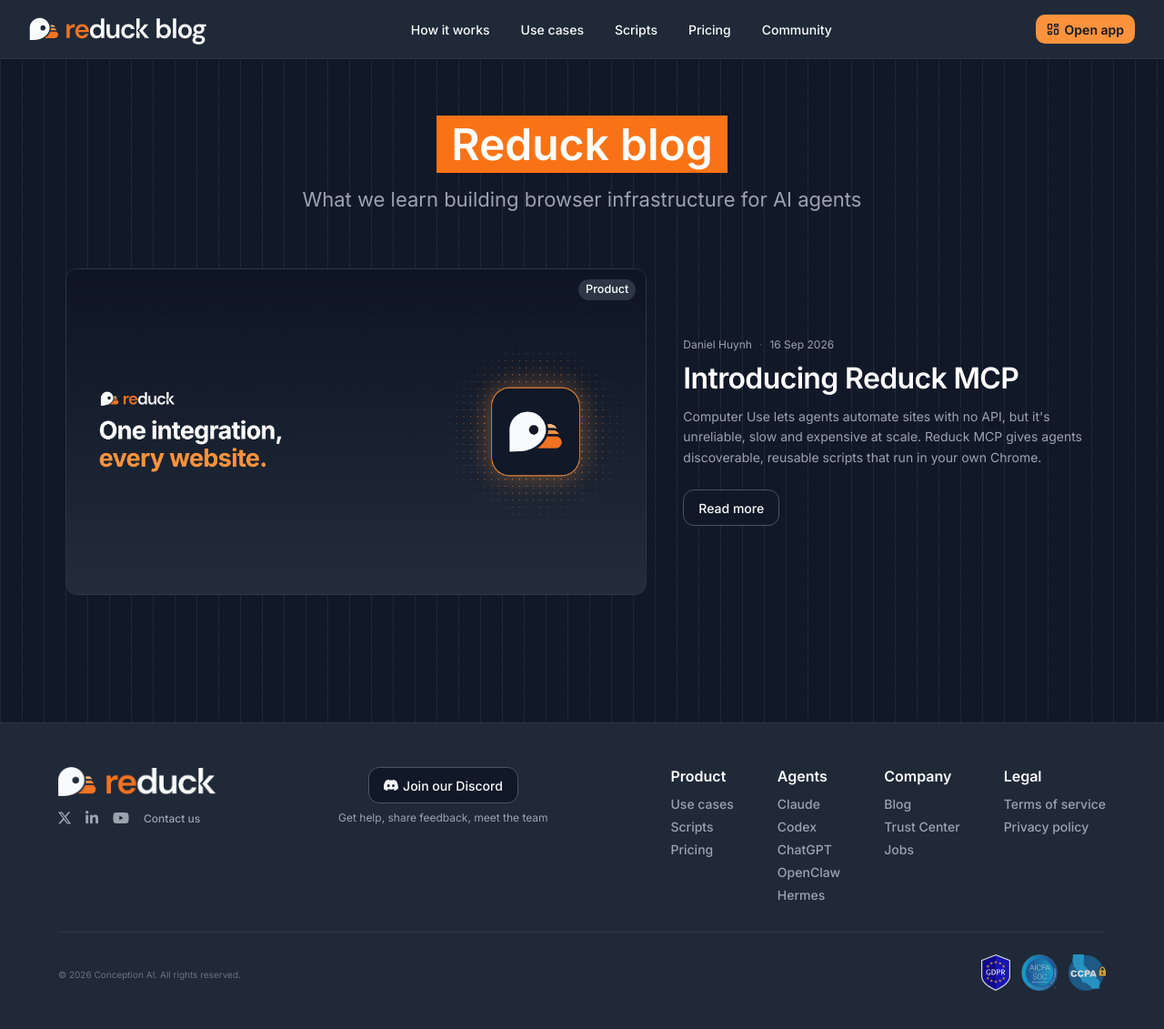
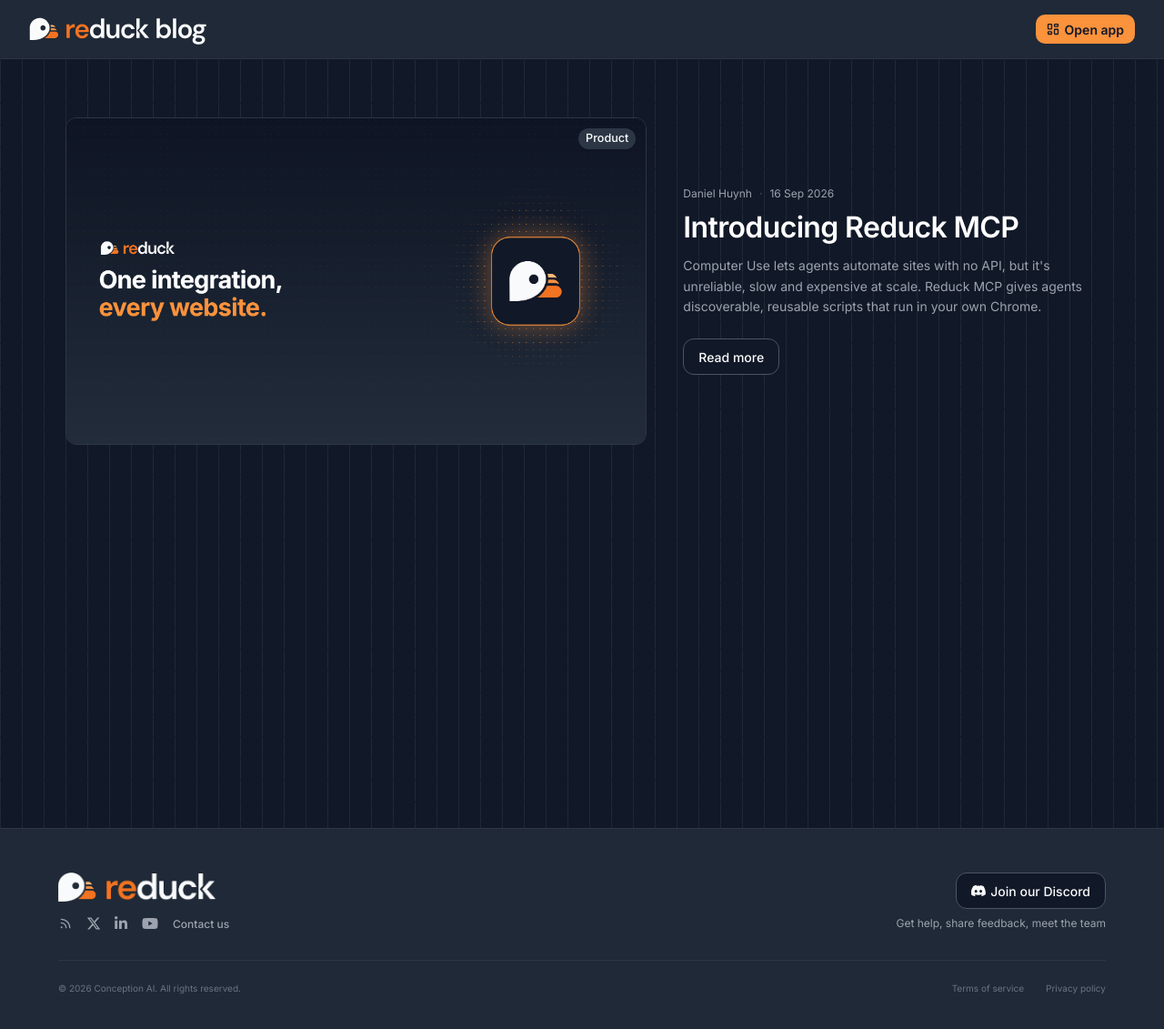
Before and after one commit to conception-ai/blog.reduck.ai, a Jekyll site: the page built from index.html, in a window 1280 px wide. Shown: the whole page at 91% size. Built offline with Jekyll 4.4.1, drawn with Linux system fonts in a browser that asks for light colours.

Commit message:
The bar carries the blog's topics, and the footer says less (#18)
A topic is read from `_data/categories.yml` rather than from `_config.yml`:
Liquid's `site.categories` is Jekyll's own posts-by-category hash, which
shadows a config key of that name and leaves every loop over it empty.

The plugin publishes the topics a reader can actually reach, so a filter
never answers nothing, and the row waits for a second topic — below that
every post answers to the same one and the choice is not a choice.

Inline code is set at the size of the words around it, and the footer keeps
the mark, the social row and the two legal links.

```diff
--- a/_config.yml
+++ b/_config.yml
@@ -17,18 +17,6 @@
         # name. It is here because the same setting decides where an image beside a post is
         # written, and the default puts it under an `/articles/` prefix this site has no room for.
         permalink: /:path/
-
-# The topics a post can claim. A post names one; it cannot invent one, and the row of filters on
-# the index shows only the topics published posts actually use.
-categories:
-    - id: product
-      label: Product
-    - id: engineering
-      label: Engineering
-    - id: tutorial
-      label: Tutorial
-    - id: company
-      label: Company
 
 markdown: kramdown
 
--- a/_includes/footer.html
+++ b/_includes/footer.html
@@ -1,8 +1,25 @@
+{%- comment -%}
+  A reader reaches this having just finished an article, so it says where to follow the blog and
+  nothing else. The sitemap, the agent pages and the compliance badges are reduck.ai's work: they
+  answer a buyer's questions, which is not what is being asked here.
+{%- endcomment -%}
 <footer class="site-footer">
 	<div class="top">
 		<div class="left">
-			<img class="logo" alt="Reduck" height="32" src="{{ '/assets/img/logo-full-white.png' | relative_url }}" width="173" />
-			<nav class="socials" aria-label="Social links">
+			<a class="lockup" aria-label="Reduck homepage" href="{{ site.app_url }}">
+				<img class="logo" alt="Reduck" height="32" src="{{ '/assets/img/logo-full-white.png' | relative_url }}" width="173" />
+			</a>
+			<nav class="socials" aria-label="Follow Reduck">
+				{%- comment -%}
+				  The feed is declared in the head of every page, which only a reader already
+				  running a feed reader ever benefits from. This is the link the rest can see.
+				{%- endcomment -%}
+				<a aria-label="RSS feed" href="{{ '/feed.xml' | relative_url }}">
+					{% include icon.html name="rss" %}
+				</a>
+				<a class="discord-mark" aria-label="Discord" href="{{ site.discord_url }}" rel="noopener noreferrer" target="_blank">
+					{% include icon.html name="discord" %}
+				</a>
 				<a aria-label="X" href="https://x.com/ReduckAI" rel="noopener noreferrer" target="_blank">
 					{% include icon.html name="x" %}
 				</a>
@@ -12,10 +29,15 @@
 				<a aria-label="YouTube" href="https://www.youtube.com/@ReduckAI" rel="noopener noreferrer" target="_blank">
 					{% include icon.html name="youtube" %}
 				</a>
-				<a class="contact" href="https://form.reduck.ai" rel="noopener noreferrer" target="_blank">Contact us</a>
+				<a class="text" href="https://form.reduck.ai" rel="noopener noreferrer" target="_blank">Contact us</a>
 			</nav>
 		</div>
 
+		{%- comment -%}
+		  The one thing to do here that is not reading: the room where the posts get argued about.
+		  It is asked for once — this block wide, the mark in the row above once the block stacks,
+		  never both at a time (assets/css/site.css).
+		{%- endcomment -%}
 		<div class="discord">
 			<a class="btn large btn-secondary" href="{{ site.discord_url }}" rel="noopener noreferrer" target="_blank">
 				{% include icon.html name="discord" %}
@@ -23,56 +45,13 @@
 			</a>
 			<span>Get help, share feedback, meet the team</span>
 		</div>
-
-		<div class="right">
-			<div class="group">
-				<h4>Product</h4>
-				<ul>
-					<li><a href="{{ site.app_url }}/use-cases">Use cases</a></li>
-					<li><a href="{{ site.app_url }}/explore/scripts">Scripts</a></li>
-					<li><a href="{{ site.app_url }}/pricing">Pricing</a></li>
-				</ul>
-			</div>
-			<div class="group">
-				<h4>Agents</h4>
-				<ul>
-					<li><a href="{{ site.app_url }}/browser-automation/claude">Claude</a></li>
-					<li><a href="{{ site.app_url }}/browser-automation/codex">Codex</a></li>
-					<li><a href="{{ site.app_url }}/browser-automation/chatgpt">ChatGPT</a></li>
-					<li><a href="{{ site.app_url }}/browser-automation/openclaw">OpenClaw</a></li>
-					<li><a href="{{ site.app_url }}/browser-automation/hermes">Hermes</a></li>
-				</ul>
-			</div>
-			<div class="group">
-				<h4>Company</h4>
-				<ul>
-					<li><a href="https://blog.reduck.ai">Blog</a></li>
-					<li><a href="https://trust.reduck.ai/" rel="noopener noreferrer" target="_blank">Trust Center</a></li>
-					<li><a href="https://jobs.stationf.co/companies/conception-dev" rel="noopener noreferrer" target="_blank">Jobs</a></li>
-				</ul>
-			</div>
-			<div class="group">
-				<h4>Legal</h4>
-				<ul>
-					<li><a href="{{ site.app_url }}/terms-of-service">Terms of service</a></li>
-					<li><a href="{{ site.app_url }}/privacy-policy">Privacy policy</a></li>
-				</ul>
-			</div>
-		</div>
 	</div>
 
 	<div class="bottom">
 		<p class="rights">&copy; {{ site.time | date: "%Y" }} Conception AI. All rights reserved.</p>
-		<div class="compliance-badges">
-			<a aria-label="GDPR compliant" href="https://trust.reduck.ai" rel="noopener noreferrer" target="_blank">
-				<img class="compliance-badge" alt="" height="40" src="{{ '/assets/img/brands/gdpr.svg' | relative_url }}" width="40" />
-			</a>
-			<a aria-label="SOC 2 Type 1 compliant" href="https://trust.reduck.ai" rel="noopener noreferrer" target="_blank">
-				<img class="compliance-badge" alt="" height="40" src="{{ '/assets/img/brands/soc2.png' | relative_url }}" width="40" />
-			</a>
-			<a aria-label="CCPA compliant" href="https://trust.reduck.ai" rel="noopener noreferrer" target="_blank">
-				<img class="compliance-badge" alt="" height="40" src="{{ '/assets/img/brands/ccpa.svg' | relative_url }}" width="40" />
-			</a>
-		</div>
+		<nav class="legal" aria-label="Legal">
+			<a href="{{ site.app_url }}/terms-of-service">Terms of service</a>
+			<a href="{{ site.app_url }}/privacy-policy">Privacy policy</a>
+		</nav>
 	</div>
 </footer>
--- a/_includes/site-nav.html
+++ b/_includes/site-nav.html
@@ -1,22 +1,37 @@
 {%- comment -%}
-  The reduck.ai header, restated. Every link leaves for the app: this is a site of its own, so
-  there is no client-side route to take and no session to read — "Open app" asks for /projects,
-  which the app turns into the reader's own project, through sign-in when there is no session yet.
+  The button leaves for the app: this is a site of its own, so there is no client-side route to
+  take and no session to read — "Open app" asks for /projects, which the app turns into the
+  reader's own project, through sign-in when there is no session yet. Beside it sit the blog's own
+  topics, not the app's product links.
+
+  A topic has no page of its own: the index filters its grid in the browser, so a link carries the
+  topic as a query the index reads back (assets/js/blog.js).
+
+  The row appears on its own once a second topic is published. Below that every post answers to
+  the same topic, and a row of one is a choice a reader cannot make.
 {%- endcomment -%}
 <header class="site-header">
 	<a class="lockup" aria-label="Reduck blog homepage" href="{{ '/' | relative_url }}">
 		<img class="logo" alt="Reduck blog" height="41" src="{{ '/assets/img/reduck_blog.svg' | relative_url }}" width="270" />
 	</a>
 
-	<nav class="primary" aria-label="Main">
-		<ul>
-			<li><a class="btn medium btn-ghost" href="{{ site.app_url }}/#how-it-works">How it works</a></li>
-			<li><a class="btn medium btn-ghost" href="{{ site.app_url }}/use-cases">Use cases</a></li>
-			<li><a class="btn medium btn-ghost" href="{{ site.app_url }}/explore/scripts">Scripts</a></li>
-			<li><a class="btn medium btn-ghost" href="{{ site.app_url }}/pricing">Pricing</a></li>
-			<li><a class="btn medium btn-ghost" href="{{ site.discord_url }}" rel="noopener noreferrer" target="_blank">Community</a></li>
-		</ul>
-	</nav>
+	{%- if site.data.used_categories.size > 1 -%}
+		<nav class="primary" aria-label="Topics">
+			<ul>
+				{%- for category in site.data.used_categories -%}
+					<li>
+						<a
+							class="btn medium btn-ghost{% if page.category == category.id %} toggled{% endif %}"
+							{% if page.category == category.id %}aria-current="page"{% endif %}
+							data-category-link="{{ category.id }}"
+							href="{{ '/' | relative_url }}?category={{ category.id }}"
+							>{{ category.label }}</a
+						>
+					</li>
+				{%- endfor -%}
+			</ul>
+		</nav>
+	{%- endif -%}
 
 	<nav aria-label="User account">
 		<ul>
@@ -41,15 +56,18 @@
 			Open app
 		</a>
 	</div>
-	<nav class="links" aria-label="Mobile navigation">
-		<a class="nav-link" href="{{ site.app_url }}/#how-it-works">How it works</a>
-		<hr />
-		<a class="nav-link" href="{{ site.app_url }}/use-cases">Use cases</a>
-		<hr />
-		<a class="nav-link" href="{{ site.app_url }}/explore/scripts">Scripts</a>
-		<hr />
-		<a class="nav-link" href="{{ site.app_url }}/pricing">Pricing</a>
-		<hr />
-		<a class="nav-link" href="{{ site.discord_url }}" rel="noopener noreferrer" target="_blank">Community</a>
-	</nav>
+	{%- if site.data.used_categories.size > 1 -%}
+		<nav class="links" aria-label="Topics">
+			{%- for category in site.data.used_categories -%}
+				{%- unless forloop.first -%}<hr />{%- endunless -%}
+				<a
+					class="nav-link{% if page.category == category.id %} toggled{% endif %}"
+					{% if page.category == category.id %}aria-current="page"{% endif %}
+					data-category-link="{{ category.id }}"
+					href="{{ '/' | relative_url }}?category={{ category.id }}"
+					>{{ category.label }}</a
+				>
+			{%- endfor -%}
+		</nav>
+	{%- endif -%}
 </div>
--- a/_plugins/reduck_blog.rb
+++ b/_plugins/reduck_blog.rb
@@ -31,7 +31,7 @@
 			collection = site.collections["articles"]
 			return if collection.nil?
 
-			labels = (site.config["categories"] || []).to_h { |c| [c["id"], c["label"]] }
+			labels = (site.data["categories"] || []).to_h { |c| [c["id"], c["label"]] }
 
 			collection.docs.each do |doc|
 				slug = File.basename(File.dirname(doc.relative_path))
@@ -60,6 +60,14 @@
 			end
 
 			site.data["articles"] = listed(collection.docs)
+
+			# The topics a reader can actually reach, in the order `_data/categories.yml` declares
+			# them. A topic no published post claims is a filter that answers nothing, and a single
+			# topic is a choice that is not one — the templates draw no topic row below two.
+			claimed = site.data["articles"].map { |doc| doc.data["category"] }.uniq
+			site.data["used_categories"] = (site.data["categories"] || []).select do |category|
+				claimed.include?(category["id"])
+			end
 		end
 
 		private
--- a/assets/css/blog.css
+++ b/assets/css/blog.css
@@ -26,39 +26,17 @@
 	width: 100%;
 }
 
-.page-header {
-	margin-bottom: 60px;
-	text-align: center;
-}
-
-.page-header h1 {
-	font-size: var(--font-size-title-large);
-	margin: 0;
-}
-
-/* box-decoration-break keeps the band unbroken when the title wraps to a second line. */
-.page-header .highlight {
-	background: var(--color-orange-500);
-	box-decoration-break: clone;
-	color: var(--color-grey-0);
-	display: inline;
-	padding: 2px 16px;
-}
-
-.page-header .subtitle {
-	color: var(--color-grey-400);
-	font-size: var(--font-size-title-small);
-	font-weight: 400;
-	line-height: 1.4;
-	margin: 16px 0 0;
-}
-
 .hero {
 	align-items: center;
 	display: grid;
 	gap: 40px;
 	grid-template-columns: 1.4fr 1fr;
 	margin-bottom: 60px;
+}
+
+/* `display: grid` above outranks what `hidden` alone would do. */
+.hero[hidden] {
+	display: none;
 }
 
 .hero .hero-cover-slot {
@@ -682,7 +660,7 @@
 	background: var(--color-grey-800);
 	border-radius: 4px;
 	font-family: var(--font-mono);
-	font-size: var(--font-size-small);
+	font-size: inherit;
 	padding: 2px 6px;
 }
 
@@ -694,6 +672,11 @@
 
 .prose .code-block {
 	margin: 0 0 28px;
+}
+
+/* Code reads at the size of the text around it, so a block is not a step down from the prose. */
+.prose .code-block pre {
+	font-size: inherit;
 }
 
 /* Kramdown puts a `code` inside the `pre`; the chrome for inline code must not reach it. */
@@ -729,14 +712,6 @@
 }
 
 @media (width <= 640px) {
-	.page-header {
-		margin-bottom: 40px;
-	}
-
-	.page-header .subtitle {
-		font-size: var(--font-size-medium);
-	}
-
 	.grid {
 		grid-template-columns: 1fr;
 	}
--- a/assets/css/site.css
+++ b/assets/css/site.css
@@ -315,6 +315,13 @@
 	margin: 0 auto;
 }
 
+/* The topic row takes the middle and pushes the account nav to the end of the bar. With no second
+   topic published there is no row, and the account nav — first of its type by then — has to claim
+   that space itself. */
+.site-header nav:first-of-type:not(.primary) {
+	margin-left: auto;
+}
+
 .site-header ul {
 	align-items: center;
 	display: flex;
@@ -411,6 +418,7 @@
 .site-footer .top {
 	align-items: flex-start;
 	display: flex;
+	gap: 32px;
 	justify-content: space-between;
 }
 
@@ -421,10 +429,19 @@
 	gap: 16px;
 }
 
-.site-footer .left img.logo {
+.site-footer .lockup {
+	display: flex;
+}
+
+.site-footer .lockup img.logo {
 	height: 32px;
 	object-fit: contain;
+	transition: opacity 200ms;
 	width: auto;
+}
+
+.site-footer .lockup:hover img.logo {
+	opacity: 0.8;
 }
 
 .site-footer .socials {
@@ -451,13 +468,19 @@
 	width: auto;
 }
 
-.site-footer .socials a.contact {
+/* A link in the row that is a word rather than a mark. */
+.site-footer .socials a.text {
 	font-size: var(--font-size-small);
 	font-weight: 500;
 }
 
+/* The block carries Discord wide, so its mark stays out of the row until the block goes. */
+.site-footer .socials a.discord-mark {
+	display: none;
+}
+
 .site-footer .discord {
-	align-items: center;
+	align-items: flex-end;
 	display: flex;
 	flex-direction: column;
 	gap: 8px;
@@ -466,50 +489,6 @@
 .site-footer .discord span {
 	color: var(--color-grey-400);
 	font-size: var(--font-size-small);
-}
-
-.site-footer .right {
-	align-items: flex-start;
-	display: flex;
-	gap: 48px;
-}
-
-.site-footer .group {
-	display: flex;
-	flex-direction: column;
-	gap: 12px;
-}
-
-.site-footer .group h4 {
-	color: var(--color-grey-50);
-	font-size: var(--font-size-medium);
-	font-weight: 600;
-	margin: 0;
-}
-
-.site-footer .group ul {
-	display: flex;
-	flex-direction: column;
-	gap: 8px;
-	list-style: none;
-	margin: 0;
-	padding: 0;
-}
-
-.site-footer .group a {
-	color: var(--color-grey-400);
-	font-size: var(--font-size-body);
-	font-weight: 500;
-	text-decoration: none;
-	transition: color 200ms;
-
-	/* "Trust Center" and "Terms of service" otherwise break across lines as soon as the columns
-	   tighten, which reads as a layout fault rather than as a choice. */
-	white-space: nowrap;
-}
-
-.site-footer .group a:hover {
-	color: var(--color-grey-50);
 }
 
 .site-footer .bottom {
@@ -526,57 +505,39 @@
 	font-size: var(--font-size-caption);
 }
 
-.site-footer .compliance-badges {
+.site-footer .legal {
 	display: flex;
-	gap: 12px;
+	gap: 24px;
 }
 
-.site-footer .compliance-badges a {
-	opacity: 0.8;
-	transition: opacity 200ms;
+.site-footer .legal a {
+	color: var(--color-grey-500);
+	font-size: var(--font-size-caption);
+	text-decoration: none;
+	transition: color 200ms;
+	white-space: nowrap;
 }
 
-.site-footer .compliance-badges a:hover {
-	opacity: 1;
+.site-footer .legal a:hover {
+	color: var(--color-grey-50);
 }
 
-.site-footer .compliance-badge {
-	height: 40px;
-	width: auto;
-}
-
-/* The single row needs about 880px for its four blocks plus 128px of padding, so it only fits
-   above about 1010px. Stacking later leaves a band where the columns are squeezed together. */
-@media (width <= 1200px) {
+/* Both rows run out of room for two ends where the header runs out of room for its own. */
+@media (width <= 767px) {
 	.site-footer {
 		padding: 32px 24px;
 	}
 
 	.site-footer .top {
-		align-items: center;
 		flex-direction: column;
-		gap: 48px;
 	}
 
-	.site-footer .left {
-		align-items: center;
-		order: 1;
+	.site-footer .socials a.discord-mark {
+		display: inline-flex;
 	}
 
-	/* Wrapping flex rather than a grid: with `justify-content: center` each wrapped line centres
-	   on its own, so a group left over on the last row sits in the middle rather than orphaned in
-	   the first column. */
-	.site-footer .right {
-		align-items: flex-start;
-		flex-wrap: wrap;
-		gap: 32px 48px;
-		justify-content: center;
-		width: 100%;
-	}
-
-	.site-footer .group {
-		align-items: center;
-		text-align: center;
+	.site-footer .discord {
+		display: none;
 	}
 
 	.site-footer .bottom {
--- a/assets/js/blog.js
+++ b/assets/js/blog.js
@@ -8,36 +8,83 @@
 	const search = document.querySelector("[data-filter-search]");
 	const category = document.querySelector("[data-filter-category]");
 	const grid = document.querySelector("[data-grid]");
+	const hero = document.querySelector("[data-hero]");
 	const empty = document.querySelector("[data-no-results]");
+	const topicLinks = document.querySelectorAll("[data-category-link]");
 
-	if (grid) {
-		// The card carries the topic it claims and the line to match against, so filtering never
-		// has to read the markup a card is drawn from.
-		const cards = Array.from(grid.children, (item) => ({
-			item,
-			category: item.firstElementChild?.dataset.category ?? "",
-			text: item.firstElementChild?.dataset.search ?? ""
-		}));
+	if (grid || hero) {
+		// The lead post and every card carry the topic they claim and the line to match against, so
+		// filtering never has to read the markup a post is drawn from, and the lead is filtered by
+		// the same rule as the rest.
+		const posts = [];
+
+		if (hero) {
+			posts.push({
+				item: hero,
+				category: hero.dataset.category ?? "",
+				text: hero.dataset.search ?? ""
+			});
+		}
+
+		for (const item of grid?.children ?? []) {
+			posts.push({
+				item,
+				category: item.firstElementChild?.dataset.category ?? "",
+				text: item.firstElementChild?.dataset.search ?? ""
+			});
+		}
+
+		// The topic a header link carries arrives in the address, and an index holding a single
+		// post has no select to read it back from — so the chosen topic is held here and the
+		// select is one of the two ways to set it. A topic the header does not name is refused
+		// rather than filtered on, which would answer a hand-typed query with an empty page.
+		const topics = Array.from(topicLinks, (link) => link.dataset.categoryLink);
+		const arriving = new URLSearchParams(location.search).get("category");
+		let chosen = arriving && topics.includes(arriving) ? arriving : "all";
+
+		if (category && Array.from(category.options).some((option) => option.value === chosen)) {
+			category.value = chosen;
+		}
 
 		const apply = () => {
 			const query = (search?.value ?? "").trim().toLowerCase();
-			const chosen = category?.value ?? "all";
 			let shown = 0;
 
-			for (const card of cards) {
+			for (const post of posts) {
 				const visible =
-					(chosen === "all" || card.category === chosen) &&
-					(query === "" || card.text.includes(query));
-				card.item.hidden = !visible;
+					(chosen === "all" || post.category === chosen) &&
+					(query === "" || post.text.includes(query));
+				post.item.hidden = !visible;
 				if (visible) shown += 1;
 			}
 
-			grid.hidden = shown === 0;
+			// The grid answers for its own cards: the lead sits outside it and must not keep an
+			// empty frame open under itself.
+			if (grid) grid.hidden = Array.from(grid.children).every((item) => item.hidden);
 			if (empty) empty.hidden = shown !== 0;
+
+			for (const link of topicLinks) {
+				const on = link.dataset.categoryLink === chosen;
+				link.classList.toggle("toggled", on);
+				if (on) link.setAttribute("aria-current", "page");
+				else link.removeAttribute("aria-current");
+			}
+
+			// The topic the header shows is the one in the address, so a filtered index can be
+			// linked to and survives a reload.
+			const url = new URL(location.href);
+			if (chosen === "all") url.searchParams.delete("category");
+			else url.searchParams.set("category", chosen);
+			history.replaceState(null, "", url);
 		};
 
 		search?.addEventListener("input", apply);
-		category?.addEventListener("change", apply);
+		category?.addEventListener("change", () => {
+			chosen = category.value;
+			apply();
+		});
+
+		apply();
 	}
 
 	// The check icon a button swaps to once its copy lands — the same outline icon.html draws for
--- a/index.html
+++ b/index.html
@@ -7,23 +7,8 @@
 {%- assign hero = posts | first -%}
 {%- assign listed = posts | shift -%}
 
-{%- comment -%}
-  Only the topics published posts actually use — the filter row shows no empty one.
-{%- endcomment -%}
-{%- assign used = "" | split: "" -%}
-{%- for post in listed -%}
-	{%- unless used contains post.category -%}
-		{%- assign used = used | push: post.category -%}
-	{%- endunless -%}
-{%- endfor -%}
-
 <main class="index">
 	<div class="content">
-		<header class="page-header">
-			<h1><span class="highlight">{{ site.title }}</span></h1>
-			<h2 class="subtitle">What we learn building browser infrastructure for AI agents</h2>
-		</header>
-
 		{%- unless hero -%}
 			{%- comment -%}
 			  Nothing published yet. A blog that answers with an empty page reads as a fault, so it
@@ -37,7 +22,16 @@
 		{%- endunless -%}
 
 		{%- if hero -%}
-			<section class="hero">
+			{%- comment -%}
+			  The lead post answers the topic filter like any other: a header link that names a
+			  topic must not leave a post of another topic standing above the grid.
+			{%- endcomment -%}
+			<section
+				class="hero"
+				data-hero
+				data-category="{{ hero.category }}"
+				data-search="{{ hero.title | append: ' ' | append: hero.description | append: ' ' | append: hero.author | append: ' ' | append: hero.category_label | downcase | escape }}"
+			>
 				<div class="hero-cover-slot">
 					<a class="hero-cover" href="{{ hero.url | relative_url }}">
 						{% include cover.html post=hero %}
@@ -72,20 +66,18 @@
 						<input aria-label="Search articles" data-filter-search placeholder="Search articles" type="search" />
 					</div>
 				</div>
+				{%- if site.data.used_categories.size > 1 -%}
 					<div class="select">
 						{% include icon.html name="tags" class="field-icon" %}
 						<select aria-label="Filter by category" data-filter-category>
 							<option value="all">All categories</option>
-						{%- for id in used -%}
-							{%- for category in site.categories -%}
-								{%- if category.id == id -%}
+							{%- for category in site.data.used_categories -%}
 								<option value="{{ category.id }}">{{ category.label }}</option>
-								{%- endif -%}
-							{%- endfor -%}
 							{%- endfor -%}
 						</select>
 						{% include icon.html name="chevron-right" class="chevron" %}
 					</div>
+				{%- endif -%}
 			</div>
 
 			<ul class="grid" data-grid>
```
Also changed, not shown: other parts of index.html (+7 -0 lines), _data/categories.yml (added, +11 -0 lines). Lines whose indentation alone changed are shown as unchanged.
